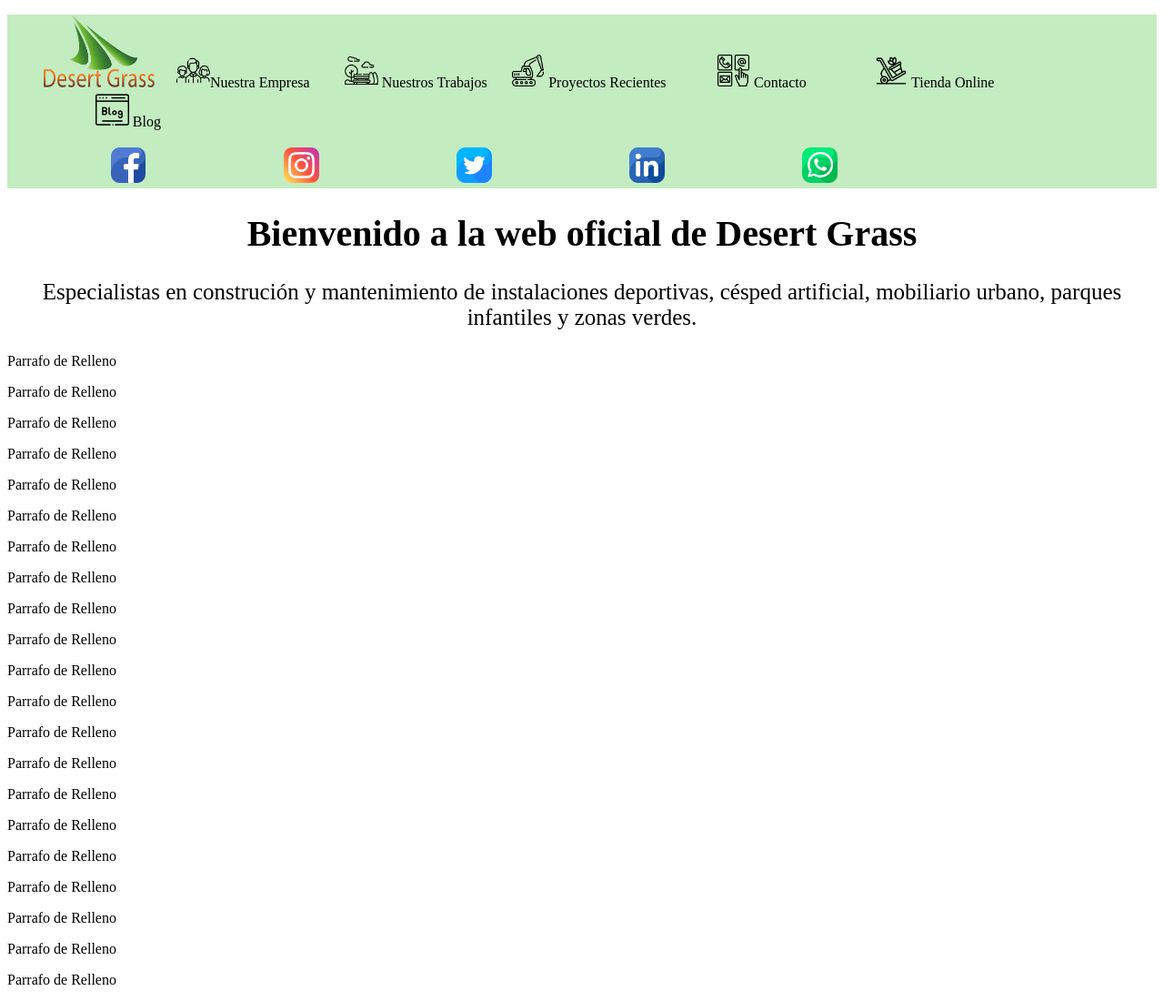
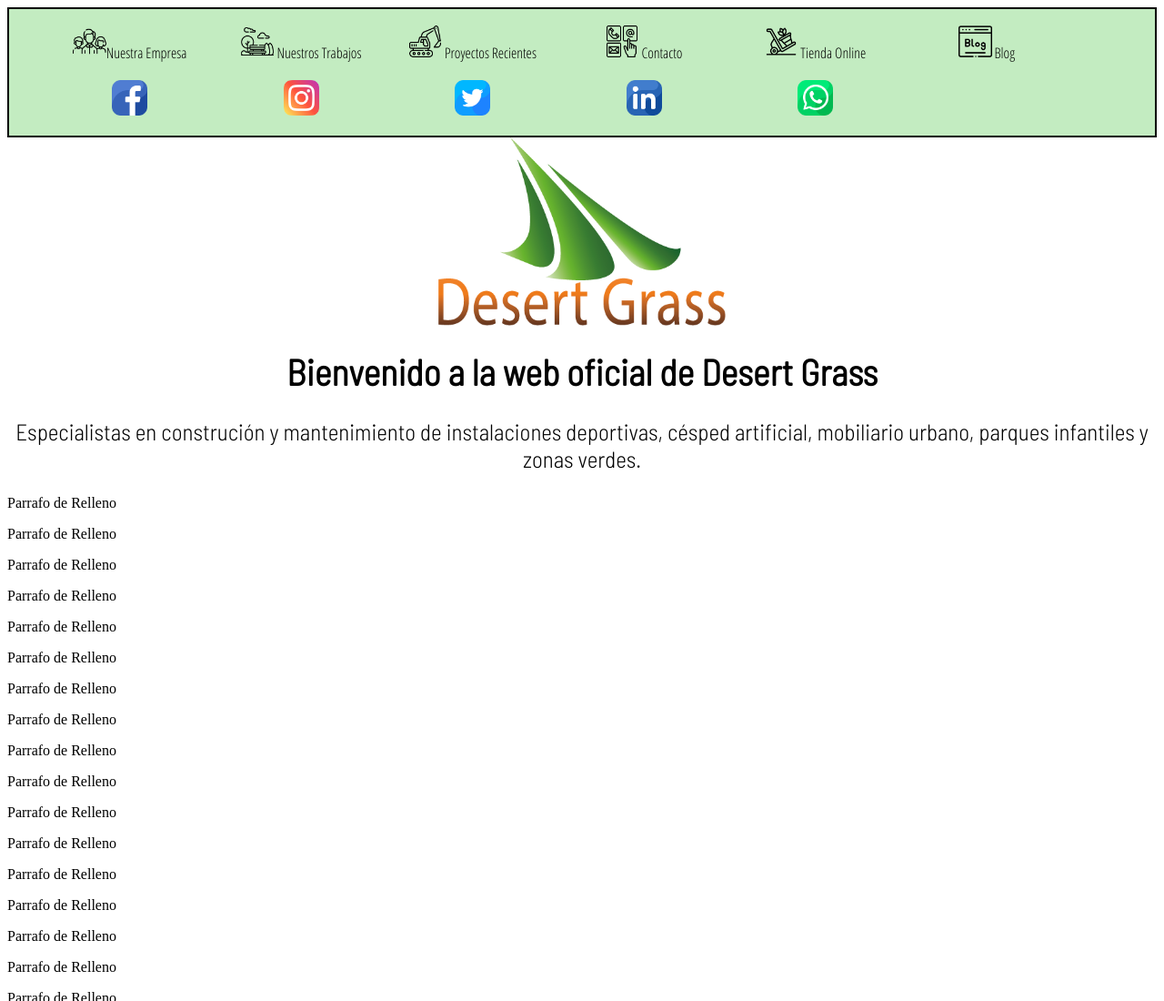
Before and after one commit to VictorRubinho/Proyecto-Pagina-Web-1, a plain HTML site: page index.html in a window 1280 px wide. Shown: the top 1100 px of the page at 91% size. Drawn offline with Linux system fonts and the light colour scheme.

Commit message:
28/01/22

```diff
--- a/CSS/style.css
+++ b/CSS/style.css
@@ -16,11 +16,9 @@ header {
     position: sticky;
     top: 0;
     width: 100%;
-
-}
-
-header .logo {
-    width: 10%;
+    font-size: 1em;
+    font-family: 'Open Sans Condensed', sans-serif;
+    border: 2px solid black ;
 
 }
 
@@ -42,6 +40,13 @@ header .icono-redes {
     padding: 0.3%;
 }
 
+
+.logo {
+    display: block;
+    margin: auto;
+    width: 25%;
+}
+
 .menu a {
     color: black;
     text-decoration: none;
@@ -55,11 +60,13 @@ header .icono-redes {
 .texto-grande {
     font-size: 40px;
     text-align: center;
+    font-family: 'Barlow Semi Condensed', sans-serif;
 }
 
 .texto-grande2 {
     font-size: 25px;
     text-align: center;
+    font-family: 'Barlow Semi Condensed', sans-serif;
 }
 
 .texto-grande3 {
@@ -68,6 +75,7 @@ header .icono-redes {
     border: 2px solid black;
     margin: 3% ;
     width: 45%;
+    font-family: 'Barlow Semi Condensed', sans-serif;
 }
 
 .foto-nuestro-trabajo {
@@ -77,6 +85,7 @@ header .icono-redes {
     padding: 0.05%;
     margin: 5%;
     background-color: rgb(241, 219, 194);
+    font-family: 'Barlow Semi Condensed', sans-serif;
 
 }
 
@@ -116,8 +125,9 @@ footer ul a {
     text-align: center;
     padding: 2%;
     margin: 0.3%;
-    border: 2px solid black;
     width: 60%;
+    display: block;
+    margin: auto;
 }
 .presentacion-trabajo {
     width: 50%;
@@ -129,8 +139,10 @@ footer ul a {
     text-align:center;
     padding: 2%;
     margin: 0.3%;
-    border: 2px solid black;
     width: 60%;
+    font-family: 'Barlow Semi Condensed', sans-serif;
+    display: block;
+    margin: auto;
 }
 
 #contacto {
--- a/index.html
+++ b/index.html
@@ -14,13 +14,18 @@
         instalaciones deportivas."/>
         <meta name="author" content="Victor Rubiño"/>
         <meta name="keywords" content="Jardín, Construcción, Pista de Padel, césped artificial, parques niños"/>
+        <link rel="preconnect" href="https://fonts.googleapis.com">
+        <link rel="preconnect" href="https://fonts.gstatic.com" crossorigin>
+        <link href="https://fonts.googleapis.com/css2?family=Open+Sans+Condensed:wght@300&display=swap" rel="stylesheet">
+        <link rel="preconnect" href="https://fonts.googleapis.com">
+        <link rel="preconnect" href="https://fonts.gstatic.com" crossorigin>
+        <link href="https://fonts.googleapis.com/css2?family=Barlow+Semi+Condensed:wght@300&display=swap" rel="stylesheet">
     </head>
 
     <body>
         <header>
             <nav class="menu">
                 <ul>
-                    <a href="I:\Trabajo\PaginaWeb\index.html"><img src="./Imagenes/Logo3d.png" alt="Logo Desert Grass" class="logo"></a>
                     <li class="li-menu"><a href="./NuestraEmpresa.html"><img src="./Imagenes/NuestraEmpresa.png" alt="Nuestra empresa" class="icono-menu" >Nuestra Empresa</a></li>
                     <li class="li-menu"><a href="./NuestrosTrabajos.html"><img src="./Imagenes/NuestroTrabajo.png" alt="nuestro trabajo"class="icono-menu" > Nuestros Trabajos</a></li>
                     <li class="li-menu"><a href="./ProyectosRecientes.html"><img src="./Imagenes/ProyectosRecientes.png" alt="Proyectos Recientes" class="icono-menu" > Proyectos Recientes</a></li>
@@ -38,6 +43,9 @@
                 </ul>
             </nav>
         </header>
+            <div>
+                <a href="I:\Trabajo\PaginaWeb\index.html"><img src="./Imagenes/Logo3d.png" alt="Logo Desert Grass" class="logo"></a>
+            </div>
 
             <div>
                 <h1 class="texto-grande">Bienvenido a la web oficial de Desert Grass</h1>
```
Also changed, not shown: Aviso-Legal.html (+3 -1 lines), Blog.html (+3 -1 lines), Cesped-Artificial.html (+3 -1 lines), Contacto.html (+3 -1 lines), NuestraEmpresa.html (+3 -1 lines), NuestrosTrabajos.html (+3 -1 lines), Politica-de-Privacidad.html (+3 -1 lines), Politica-de-cookies.html (+3 -1 lines), ProyectosRecientes.html (+3 -1 lines), TiendaOnline.html (+3 -1 lines).
